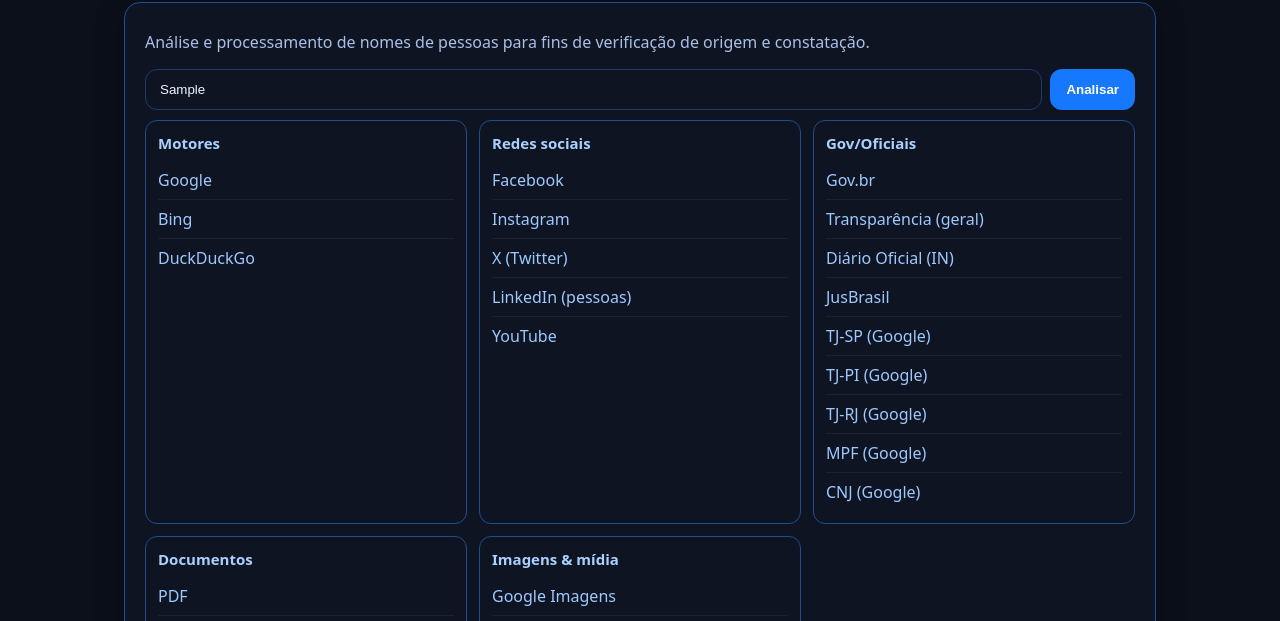
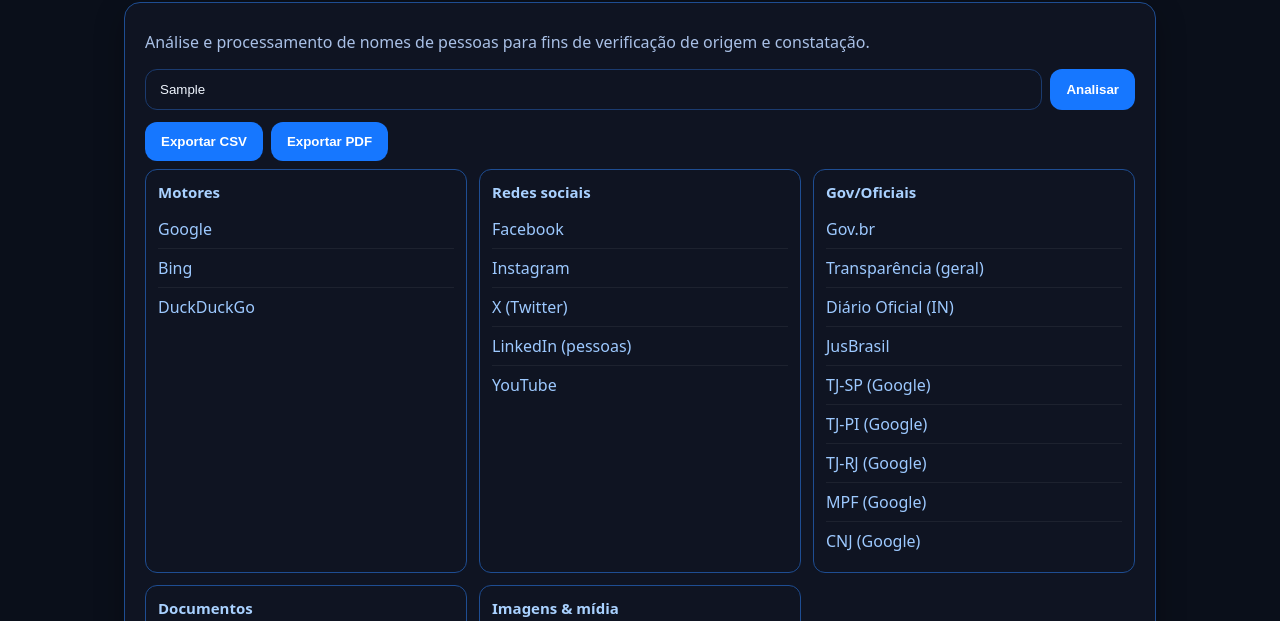
Before and after one commit to delexxsolucoesenegocios-cmd/analise-de-nomes, a plain HTML site: page index.html in a window 1280 px wide. Both pictures are taken after typing "Sample" into the empty fields and a click on the button "Analisar". Shown: the part 99-720 px from the top of the page. Drawn offline with nearby package versions, Linux system fonts and the light colour scheme.

Commit message:
Add files via upload

```diff
--- a/index.html
+++ b/index.html
@@ -8,14 +8,9 @@
   <meta name="robots" content="noindex,nofollow" />
   <style>
     :root{
-      --bg:#0a0f1a;
-      --card:#0f1422;
-      --line:#1e4d92;
-      --brand:#1677ff;
-      --brand-2:#0b5ed7;
-      --text:#eaf2ff;
-      --muted:#a9c0e6;
-      --chip:#152241;
+      --bg:#0a0f1a; --card:#0f1422; --line:#1e4d92;
+      --brand:#1677ff; --brand-2:#0b5ed7;
+      --text:#eaf2ff; --muted:#a9c0e6;
     }
     *{box-sizing:border-box}
     body{font-family:system-ui,-apple-system,Segoe UI,Roboto,Arial,sans-serif;background:var(--bg);color:var(--text);margin:0}
@@ -27,11 +22,12 @@
     header .badge{font-weight:700;color:#dbeaff;background:#0f203f;border:1px solid var(--line);padding:2px 8px;border-radius:999px;font-size:12px}
     .card{background:var(--card);border:1px solid var(--line);border-radius:16px;box-shadow:0 10px 30px rgba(0,0,0,.28);padding:20px}
     .sub{color:var(--muted);margin:8px 0 16px}
-    form{display:flex;gap:8px;flex-wrap:wrap;margin-bottom:10px}
+    form{display:flex;gap:8px;flex-wrap:wrap;margin-bottom:12px}
     input[type=text]{flex:1;min-width:280px;padding:12px 14px;border-radius:12px;border:1px solid #1b3b6f;background:#0f1422;color:#f0f6ff}
     button{padding:12px 16px;border-radius:12px;border:0;background:var(--brand);color:#fff;font-weight:700;cursor:pointer}
     button:hover{background:var(--brand-2)}
-    .grid{display:grid;grid-template-columns:repeat(auto-fit,minmax(260px,1fr));gap:12px}
+    .actions{display:flex;gap:8px;margin:8px 0 4px;flex-wrap:wrap}
+    .grid{display:grid;grid-template-columns:repeat(auto-fit,minmax(260px,1fr));gap:12px;margin-top:8px}
     .group{border:1px solid var(--line);border-radius:12px;padding:12px;background:#0f1422}
     .group h2{font-size:15px;margin:0 0 8px;color:#a9d1ff}
     ul{list-style:none;margin:0;padding:0}
@@ -41,6 +37,8 @@
     a:hover{text-decoration:underline}
     .footer{margin-top:12px;text-align:center;color:var(--muted);font-size:12px}
   </style>
+  <!-- jsPDF (para exportar PDF) -->
+  <script src="https://cdn.jsdelivr.net/npm/jspdf@2.5.1/dist/jspdf.umd.min.js"></script>
 </head>
 <body>
   <div class="wrap">
@@ -62,6 +60,12 @@
         <button type="submit">Analisar</button>
       </form>
 
+      <!-- Botões de exportação (aparecem após gerar resultados) -->
+      <div class="actions" id="exportBar" style="display:none">
+        <button type="button" onclick="exportCSV()">Exportar CSV</button>
+        <button type="button" onclick="exportPDF()">Exportar PDF</button>
+      </div>
+
       <div class="grid" id="results"></div>
     </div>
 
@@ -69,6 +73,7 @@
   </div>
 
 <script>
+/* ---------- Dorks/links ---------- */
 const tribunais = [
   ["JusBrasil","https://www.jusbrasil.com.br/busca?q=%Q%"],
   ["TJ-SP (Google)","https://www.google.com/search?q=site:tjsp.jus.br+%22%Q%%22"],
@@ -77,6 +82,7 @@
   ["MPF (Google)","https://www.google.com/search?q=site:mpf.mp.br+%22%Q%%22"],
   ["CNJ (Google)","https://www.google.com/search?q=site:cnj.jus.br+%22%Q%%22"]
 ];
+
 const grupos = [
   ["Motores", [
     ["Google","https://www.google.com/search?q=%Q%"],
@@ -108,47 +114,135 @@
   ]]
 ];
 
-function tpl(nome){ return (s)=> s.replaceAll("%Q%", encodeURIComponent(nome)); }
+/* ---------- Helpers ---------- */
+function fillTpl(nome){ return s => s.replaceAll("%Q%", encodeURIComponent(nome)); }
 
 function montar(nome){
-  const wrap = document.getElementById("results");
-  wrap.innerHTML = "";
+  const results = document.getElementById("results");
+  const bar = document.getElementById("exportBar");
+  results.innerHTML = "";
   history.replaceState({}, "", location.pathname + "?q=" + encodeURIComponent(nome));
+
   grupos.forEach(([titulo, itens])=>{
     const box = document.createElement("div");
     box.className = "group";
-    const h2 = document.createElement("h2");
-    h2.textContent = titulo;
+    const h2 = document.createElement("h2"); h2.textContent = titulo;
     const ul = document.createElement("ul");
+
     itens.forEach(([label, linkTpl])=>{
       const li = document.createElement("li");
       const a = document.createElement("a");
-      a.textContent = label;
-      a.target = "_blank";
-      a.rel = "noopener";
-      a.href = tpl(nome)(linkTpl);
-      li.appendChild(a);
-      ul.appendChild(li);
+      a.textContent = label; a.target = "_blank"; a.rel = "noopener";
+      a.href = fillTpl(nome)(linkTpl);
+      li.appendChild(a); ul.appendChild(li);
     });
-    box.appendChild(h2);
-    box.appendChild(ul);
-    wrap.appendChild(box);
+
+    box.appendChild(h2); box.appendChild(ul); results.appendChild(box);
   });
+
+  // Exibe botões de exportação
+  bar.style.display = "flex";
 }
 
 function gerar(){
   const nome = document.getElementById("nome").value.trim();
   if(!nome){ alert("Digite um nome completo."); return false; }
+  window.__iapol_nome = nome; // guarda para exportações
   montar(nome);
   return false;
 }
 
+/* ---------- Exportações ---------- */
+function buildData(nome){
+  const make = fillTpl(nome);
+  const data = [];
+  grupos.forEach(([grupo, itens])=>{
+    itens.forEach(([label, linkTpl])=>{
+      data.push({grupo, fonte: label, url: make(linkTpl)});
+    });
+  });
+  return data;
+}
+
+function exportCSV(){
+  const nome = window.__iapol_nome || document.getElementById("nome").value.trim();
+  if(!nome){ alert("Gere os resultados antes de exportar."); return; }
+  const rows = buildData(nome);
+  let csv = "NOME;GRUPO;FONTE;URL\n";
+  rows.forEach(r=>{
+    // Escapa ; e " conforme necessário
+    const line = [
+      `"${nome.replace(/"/g,'""')}"`,
+      `"${r.grupo.replace(/"/g,'""')}"`,
+      `"${r.fonte.replace(/"/g,'""')}"`,
+      `"${r.url.replace(/"/g,'""')}"`
+    ].join(";");
+    csv += line + "\n";
+  });
+  const blob = new Blob([csv], {type: "text/csv;charset=utf-8"});
+  const a = document.createElement("a");
+  a.href = URL.createObjectURL(blob);
+  a.download = `IAPol_Analise_de_Nomes_${nome.replace(/\s+/g,'_')}.csv`;
+  document.body.appendChild(a); a.click(); a.remove();
+}
+
+async function exportPDF(){
+  const nome = window.__iapol_nome || document.getElementById("nome").value.trim();
+  if(!nome){ alert("Gere os resultados antes de exportar."); return; }
+  const { jsPDF } = window.jspdf;
+  const doc = new jsPDF({ unit: "pt", format: "a4" });
+  const margin = 48;
+  let y = margin;
+
+  // Cabeçalho
+  doc.setFont("helvetica","bold"); doc.setFontSize(16);
+  doc.text("IAPol® — Análise de Nomes", margin, y);
+  y += 18;
+  doc.setFont("helvetica","normal"); doc.setFontSize(12);
+  doc.text(`Nome analisado: ${nome}`, margin, y);
+  y += 8;
+  const dataStr = new Date().toLocaleString("pt-BR");
+  doc.text(`Data: ${dataStr}`, margin, y);
+  y += 18;
+
+  // Conteúdo
+  const make = fillTpl(nome);
+  doc.setFontSize(11);
+  grupos.forEach(([grupo, itens], gi)=>{
+    if (y > 780) { doc.addPage(); y = margin; }
+    doc.setFont("helvetica","bold");
+    doc.text(grupo, margin, y); y += 12;
+    doc.setFont("helvetica","normal");
+    itens.forEach(([label, linkTpl])=>{
+      const url = make(linkTpl);
+      const line = `• ${label}: ${url}`;
+      // quebra simples se passar largura
+      const lines = doc.splitTextToSize(line, 515);
+      lines.forEach((ln)=>{
+        if (y > 800) { doc.addPage(); y = margin; }
+        doc.text(ln, margin, y); y += 14;
+      });
+    });
+    y += 6;
+  });
+
+  // Rodapé
+  if (y > 800) { doc.addPage(); y = margin; }
+  doc.setDrawColor(160); doc.line(margin, 820, 595-margin, 820);
+  doc.setFontSize(9); doc.setTextColor(120);
+  doc.text("IAPol® · uso responsável (LGPD/leis vigentes)", margin, 838);
+
+  doc.save(`IAPol_Analise_de_Nomes_${nome.replace(/\s+/g,'_')}.pdf`);
+}
+
+/* ---------- Suporte a URL ?q= ---------- */
 (function init(){
   const p = new URLSearchParams(location.search);
   const q = p.get("q");
   if(q){
     const nome = decodeURIComponent(q);
     document.getElementById("nome").value = nome;
+    window.__iapol_nome = nome;
     montar(nome);
   }
 })();
```
